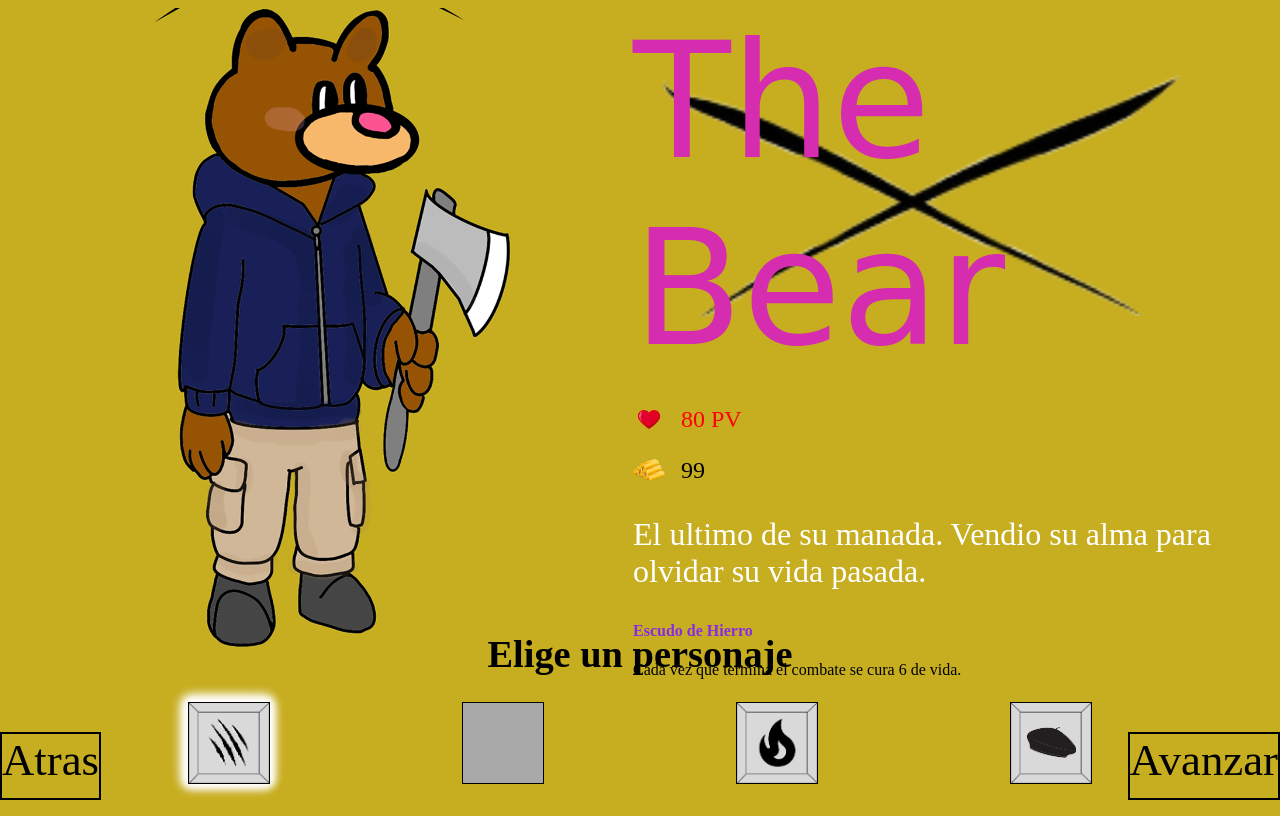
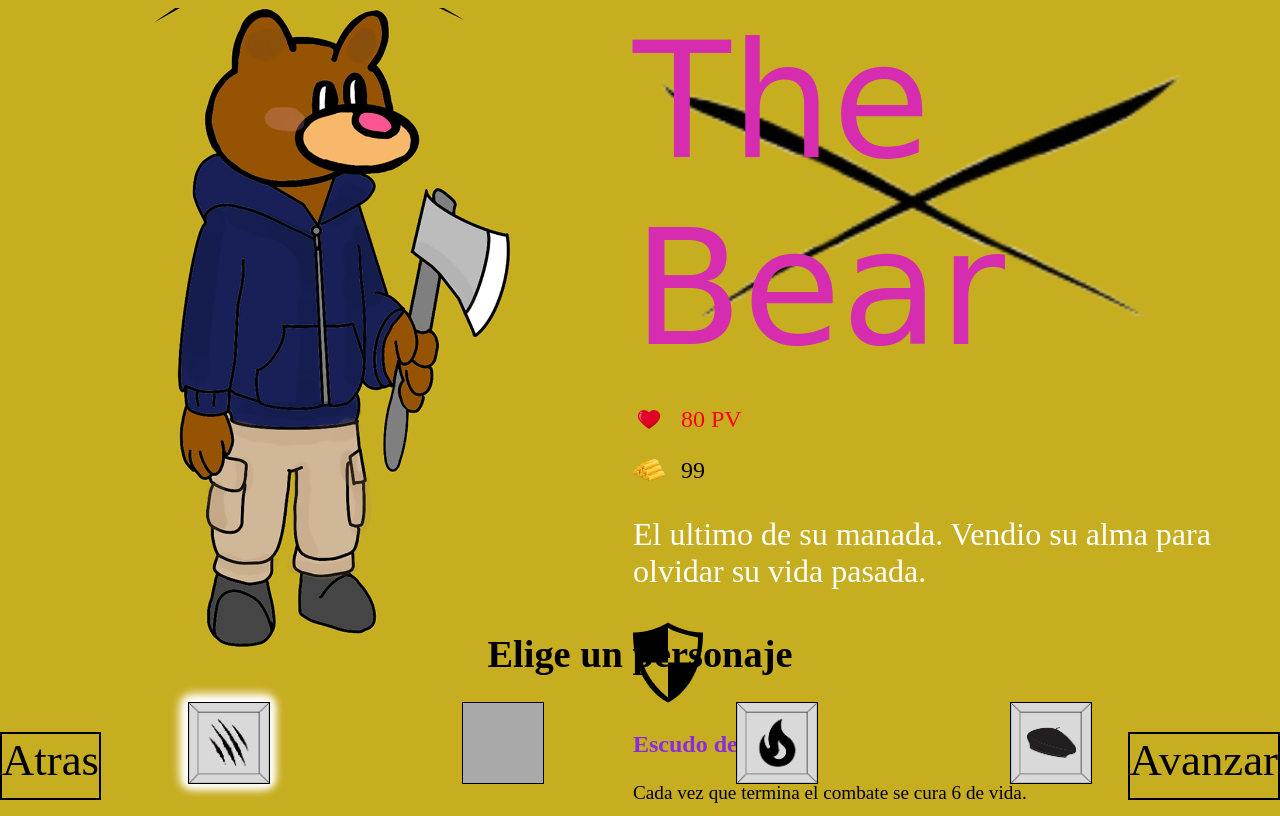
Before and after one commit to 3-TIC-ORT/proyecto-tae, a plain HTML site: page 2/index2.html in a window 1280 px wide. Both pictures are taken after a click on the element 229 px from the left and 743 px from the top of the page. Drawn offline with Linux system fonts and the light colour scheme; a web font is replaced by a local one.

Commit message:
seguir pantalla seleccion bear (poderes)

```diff
--- a/2/2.css
+++ b/2/2.css
@@ -9,7 +9,7 @@ body {
 }
 .titulo {
   text-align: center;
-  font-size: 10rem;
+  font-size: 12rem;
   font-family: "Dela Gothic One", sans-serif;
   font-weight: 400;
   font-style: normal;
@@ -21,7 +21,7 @@ body {
   transform: translateX(-50%);
   width: 100%;
 }
-.atras{
+.atras {
   border: black 2px solid;
   height: 4rem;
   aspect-ratio: 4/3;
@@ -31,7 +31,7 @@ body {
   font-size: 2.8rem;
   cursor: pointer;
 }
-.avanzar{
+.avanzar {
   border: black 2px solid;
   height: 4rem;
   aspect-ratio: 4/3;
@@ -95,17 +95,17 @@ header {
   font-size: 2rem;
   color: white;
 }
-.nombre{
+.nombre {
   margin: 0;
   background-repeat: no-repeat;
   background-size: contain;
   background-position: center;
 }
-.img{
+.img {
   max-height: 80vh;
-
 }
 .conjunto {
+  height: 0;
   max-width: 50%;
 }
 
@@ -154,6 +154,13 @@ img {
   color: red;
   font-size: 1.5rem;
 }
-.poder{
+.poder {
   color: blueviolet;
+  font-size: 1.5rem;
 }
+.descpoder{
+  font-size: 1.2rem;
+}
+.poderes{
+
+}
--- a/2/2.js
+++ b/2/2.js
@@ -12,6 +12,7 @@ let titulo = document.getElementById("titulo");
 let atras = document.getElementById("atras");
 let poder = document.getElementById("poder");
 let descpoder = document.getElementById("descpoder");
+let foto = document.getElementById("simbolo");
 
 function volver() {
   window.location.href = "../1/index.html"
@@ -35,6 +36,7 @@ function mostrarBear() {
   oro.textContent = "99";
   poder.textContent = "Escudo de Hierro";
   descpoder.textContent = "Cada vez que termina el combate se cura 6 de vida.";
+  foto.src = "../Cosas/escudo.png"
   mago.style.filter = "none";
   jon.style.filter = "none";
   pick.style.filter = "none";
--- a/2/index2.html
+++ b/2/index2.html
@@ -34,8 +34,11 @@
         <p class="vida" id="vida"></p>
         <p class="oro" id="oro"></p>
       <p id="p" class="desc"></p>
-      <h4 class="poder" id="poder"></h4>
+      <div class="poderes">
+        <img src="" alt="" class="simbolo" id="simbolo">
+      <h3 class="poder" id="poder"></h4>
       <p class="descpoder" id="descpoder"></p>
+    </div>
     </div>
     </section>
     <h1 id="titulo" class="titulo">TAE</h1>
```
Also changed, not shown: Cosas/escudo.png (added).
